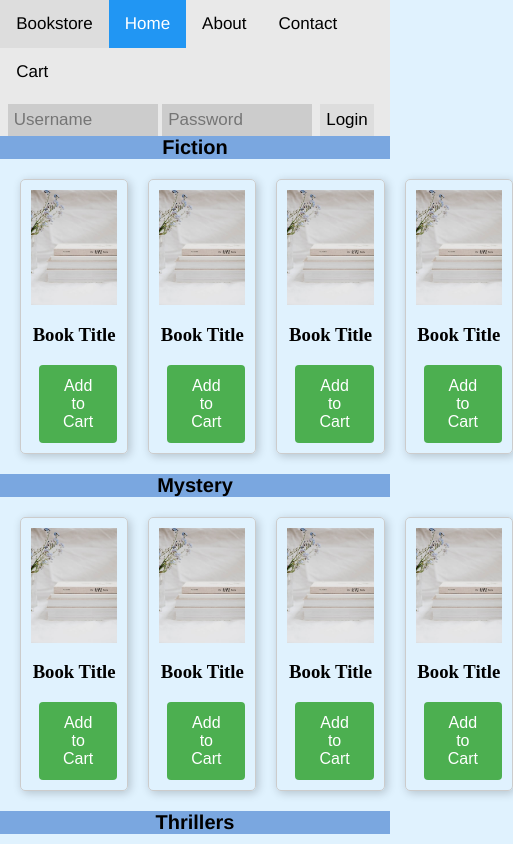
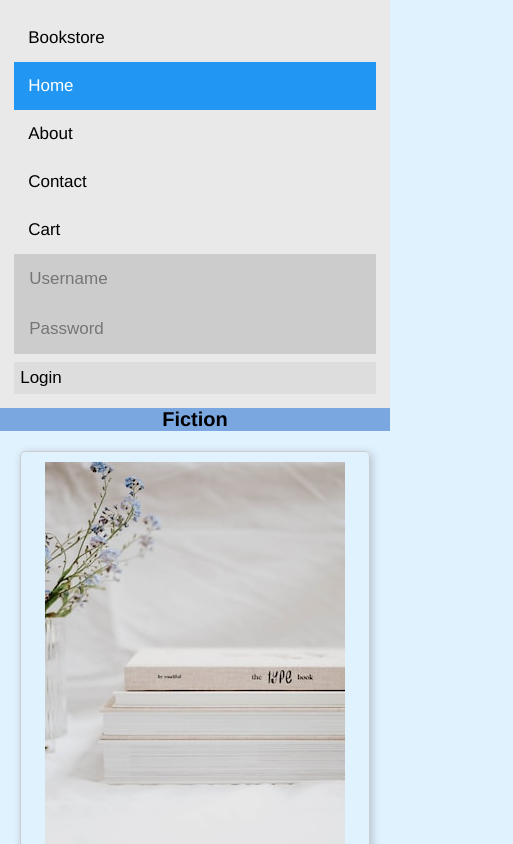
Before and after one commit to Anton-Lavreniuk/WebDesign, a website built with Parcel: page index.html in a window 390 px wide. Shown: the top 844 px of the page, 513 px wide, since content can reach past the window. Built offline with nearby package versions, Linux system fonts and the light colour scheme.

Commit message:
Site changed

```diff
--- a/css/style.scss
+++ b/css/style.scss
@@ -28,7 +28,12 @@ input[type=password]:focus {
   background-color: #ddd;
   outline: none;
 }
-
+@mixin small-font($font-size){
+  font-family: $font-stack;
+  font-size: $font-size;
+  letter-spacing: 10px;
+  font-stretch: expanded;
+}
 header {
   font: 100% $font-stack;
   background-color: #ccc;
@@ -36,7 +41,6 @@ header {
   width: 100%;
   padding: 0.05%;
 }
-
 footer {
   font: 100% $font-stack;
   background-color: $blue;
@@ -46,6 +50,7 @@ footer {
   padding: 1%;
   text-align: center;
   font-size: 20px;
+  @include small-font(40px);
 }
 h1 {
   margin: 0;
@@ -100,7 +105,7 @@ h1 {
   float: right;
   padding: 6px;
   margin-top: 8px;
-  margin-right: 16px;
+  margin-left: 8px;
   background: #ddd;
   font-size: 17px;
   border: none;
@@ -111,38 +116,12 @@ button{margin-left: 8px;}
   background: #ccc;
 }
 
-/* Add responsiveness - On small screens, display the navbar vertically instead of horizontally */
-@media screen and (min-width: 770px) and (max-width: 1000px) {
-  .topnav .login-container {
-    float: none;
-    display: block;
-  }
-  .topnav a, .topnav input[type=text], .topnav ,.login-container button {
-    float: none;
-    display: block;
-    text-align: left;
-    width: 100%;
-    margin: 0;
-    padding: 14px;
-  }
-  .topnav input[type=text] {
-    border: 1px solid #ccc;
-  }
-  body .book-grid{
-    display: grid;
-    gap: 20px;
-    margin: 20px;
-    grid-template-columns: repeat(2, 1fr);
-  }
-}
-
 .book-grid {
   display: grid;
   grid-template-columns: repeat(4, 1fr);
   gap: 20px;
   margin: 20px;
 }
-
 .book {
   display: flex;
   flex-direction: column;
@@ -254,3 +233,48 @@ tr:nth-child(even) {
   width: 100%;
   margin-bottom: 24px;
 }
+
+/* Add responsiveness - On small screens, display the navbar vertically instead of horizontally */
+@media screen and (min-width: 770px) and (max-width: 1000px) {
+  .topnav .login-container {
+    float: none;
+    display: block;
+  }
+  .topnav a, .topnav input[type=text], .topnav ,.login-container button {
+    text-align: left;
+    width: 100%;
+    margin: 0;
+    padding: 14px;
+  }
+  .topnav input[type=text] {
+    border: 1px solid #ccc;
+  }
+  body .book-grid{
+    display: grid;
+    gap: 20px;
+    margin: 20px;
+    grid-template-columns: repeat(2, 1fr);
+  }
+}
+
+@media only screen and (max-width: 770px) {
+  .topnav .login-container {
+    float: none;
+    display: block;
+  }
+  .topnav a, .topnav input[type=text], .topnav ,.login-container button {
+    text-align: left;
+    width: 100%;
+    margin: 0;
+    padding: 14px;
+  }
+  .topnav input[type=text] {
+    border: 1px solid #ccc;
+  }
+  body .book-grid{
+    display: grid;
+    gap: 20px;
+    margin: 20px;
+    grid-template-columns: repeat(1, 1fr);
+  }
+}
--- a/index.html
+++ b/index.html
@@ -6,7 +6,7 @@
   <title>Bookstore</title>
   <link rel="apple-touch-icon" href="icon.png">
   <link rel="stylesheet" href="css/main.css">
-
+	<meta name="viewport" content="width=device-width, initial-scale=1, minimum-scale=1" />
   <meta name="theme-color" content="#fafafa">
 </head>
 
```
Also changed, not shown: css/main.css, 1 other file.
